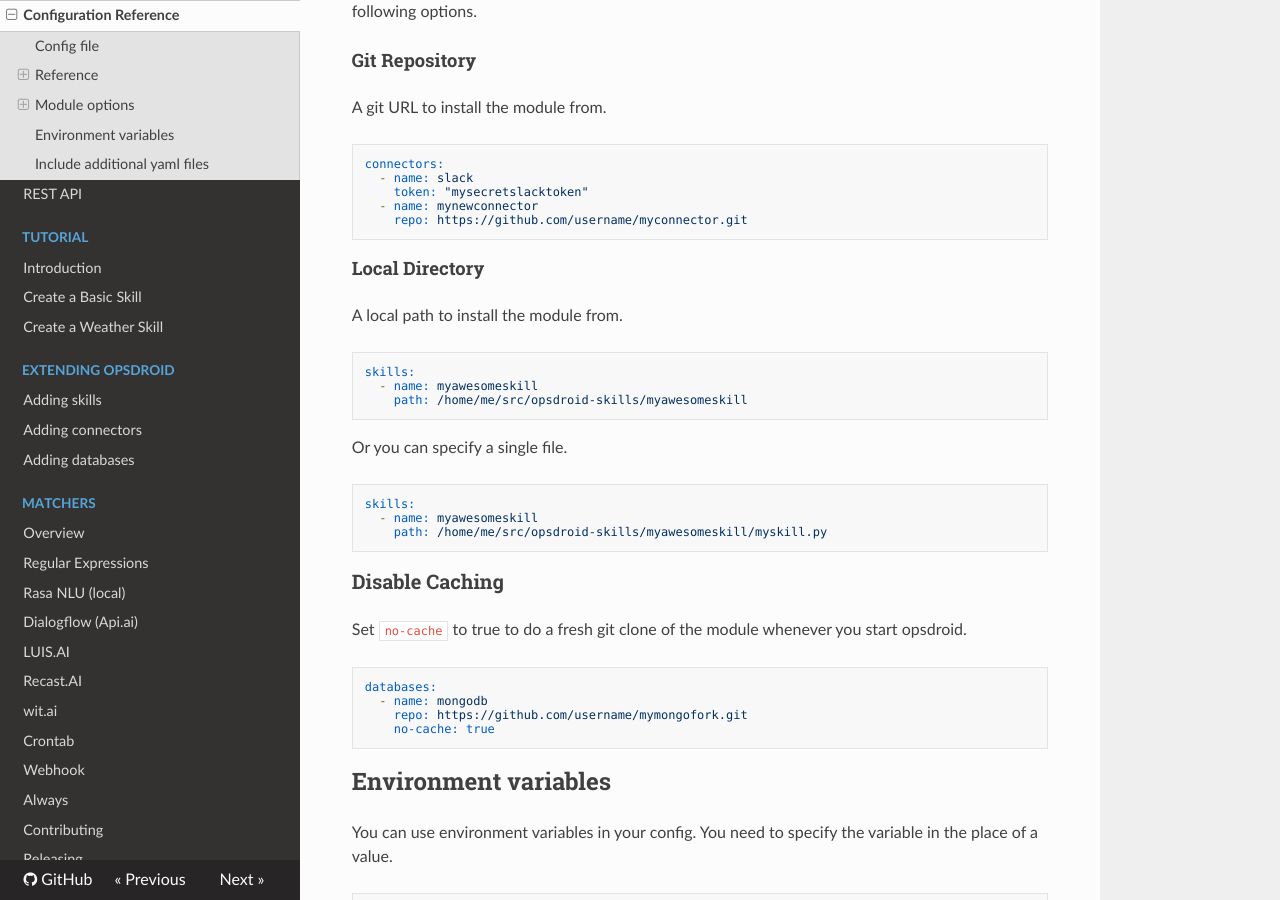
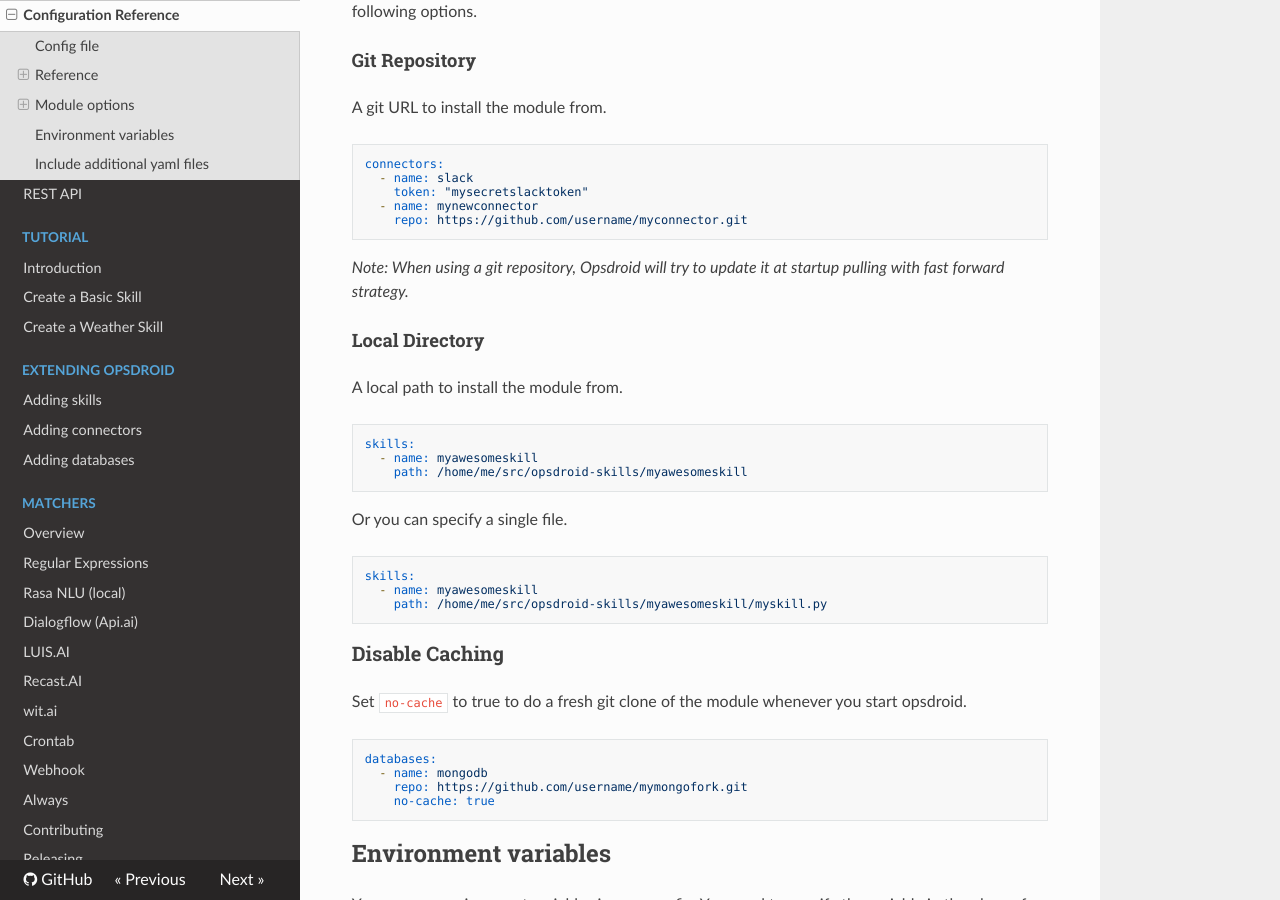
Before and after one commit to opsdroid/opsdroid, an MkDocs documentation site: the page built from docs/configuration-reference.md, in a window 1280 px wide and 900 px high, scrolled down 4709 px. Built offline with MkDocs 1.6.1, drawn with Linux system fonts in a browser that asks for light colours; nearby versions of some CDN libraries; old or Windows-style settings are respelled for this version of MkDocs.

Commit message:
add doc note explaining the git pull feature

````diff
--- a/docs/configuration-reference.md
+++ b/docs/configuration-reference.md
@@ -226,6 +226,8 @@
     repo: https://github.com/username/myconnector.git
 ```
 
+_Note: When using a git repository, Opsdroid will try to update it at startup pulling with fast forward strategy._
+
 #### Local Directory
 
 A local path to install the module from.
````
